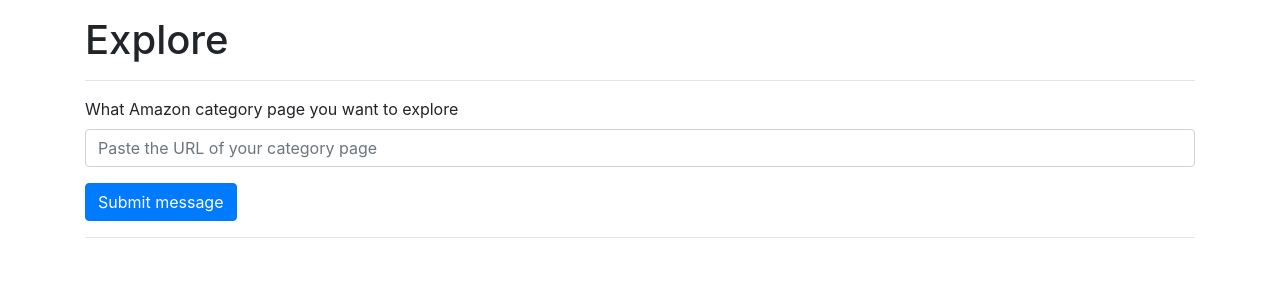
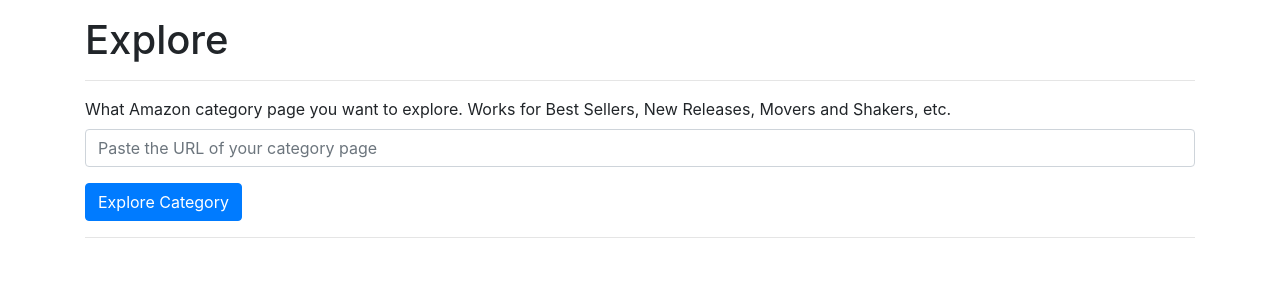
Before and after one commit to Daniel-Itzul/ProjectMintelligent, a Flask app: page /main in a window 1280 px wide. Shown: the part 56-356 px from the top of the page. Run offline with Flask 2, Linux system fonts and the light colour scheme; some libraries are stand-ins or nearby versions.

Commit message:
cleaned some code

```diff
--- a/app/templates/public/main.html
+++ b/app/templates/public/main.html
@@ -11,10 +11,10 @@
       <hr>
       <div class="mb-3">
         <div class="form-group">
-          <label>What Amazon category page you want to explore</label>
+          <label>What Amazon category page you want to explore. Works for Best Sellers, New Releases, Movers and Shakers, etc.</label>
           <input type="text" class="form-control" id="target_page" name="target_page" placeholder="Paste the URL of your category page">
         </div>
-        <button class="btn btn-primary" id="submit" onclick="submit_request();">Submit message</button>
+        <button class="btn btn-primary" id="submit" onclick="submit_request();">Explore Category</button>
         <hr>
         <div id="resultSpace">
         </div>
@@ -25,5 +25,5 @@
 
 {% endblock %}
 {% block script %}
-  <script src="{{ url_for('static', filename='js/requestCategory.js') }}"></script>
+    <script src="{{ url_for('static', filename='js/requestCategory.js') }}"></script>
 {% endblock %}
```
Also changed, not shown: app/static/js/requestCategory.js (line endings or trailing spaces).
